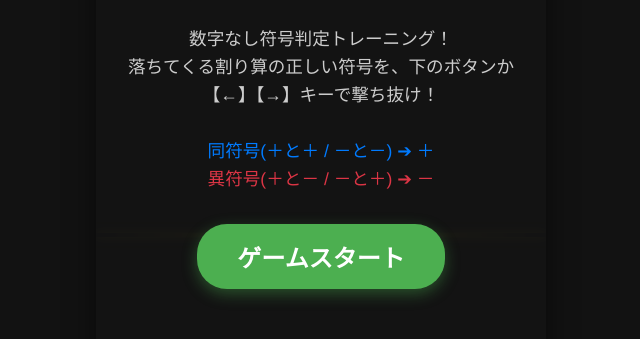
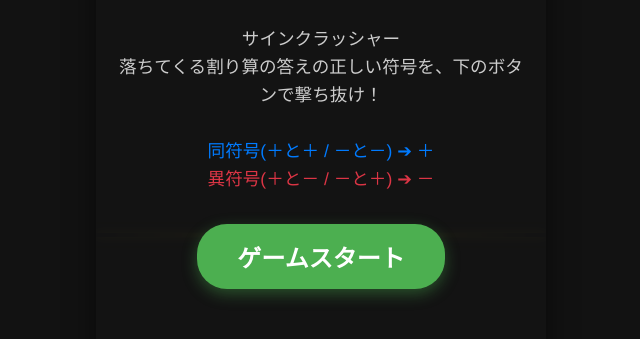
Before and after one commit to tomato264126-a11y/sign-crusher, a plain HTML site: page index.html in a window 1280 px wide. Shown: the part 293-632 px from the top of the page, without its empty margins (319-959 px from the left). Drawn offline with Linux system fonts and the light colour scheme.

Commit message:
Update index.html

```diff
--- a/index.html
+++ b/index.html
@@ -212,7 +212,7 @@
 
         <div id="start-screen" class="screen">
             <h1>Sign Crusher</h1>
-            <p>数字なし符号判定トレーニング！<br>落ちてくる割り算の正しい符号を、下のボタンか【←】【→】キーで撃ち抜け！<br><br><span style="color:#007bff">同符号(＋と＋ / －と－) ➔ ＋</span><br><span style="color:#dc3545">異符号(＋と－ / －と＋) ➔ －</span></p>
+            <p>サインクラッシャー<br>落ちてくる割り算の答えの正しい符号を、下のボタンで撃ち抜け！<br><br><span style="color:#007bff">同符号(＋と＋ / －と－) ➔ ＋</span><br><span style="color:#dc3545">異符号(＋と－ / －と＋) ➔ －</span></p>
             <button class="start-btn" onclick="startGame()">ゲームスタート</button>
         </div>
 
```
